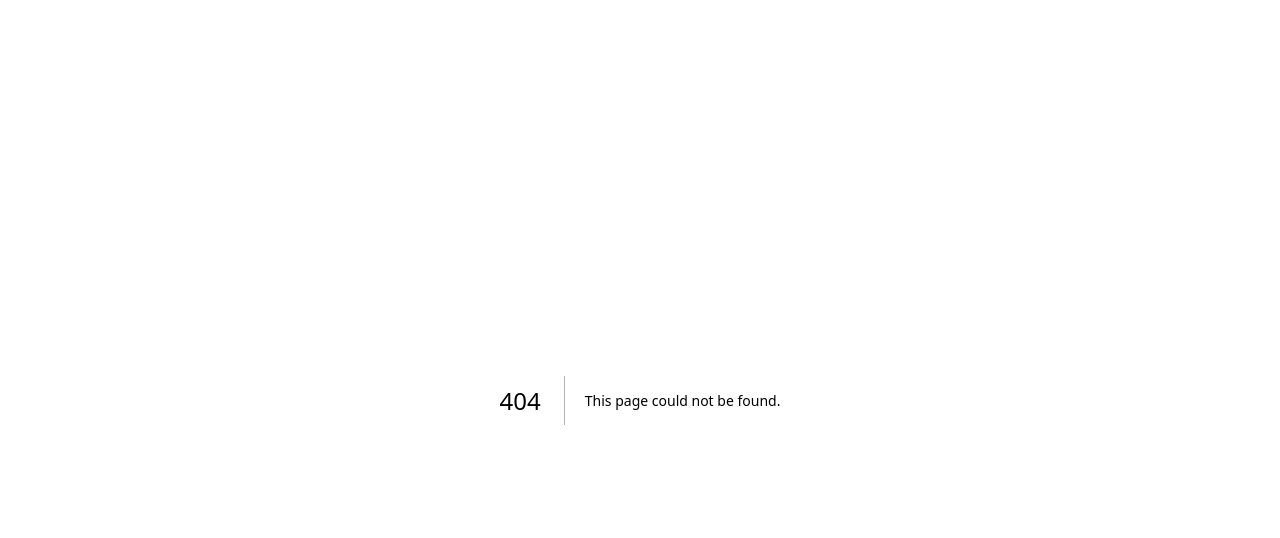
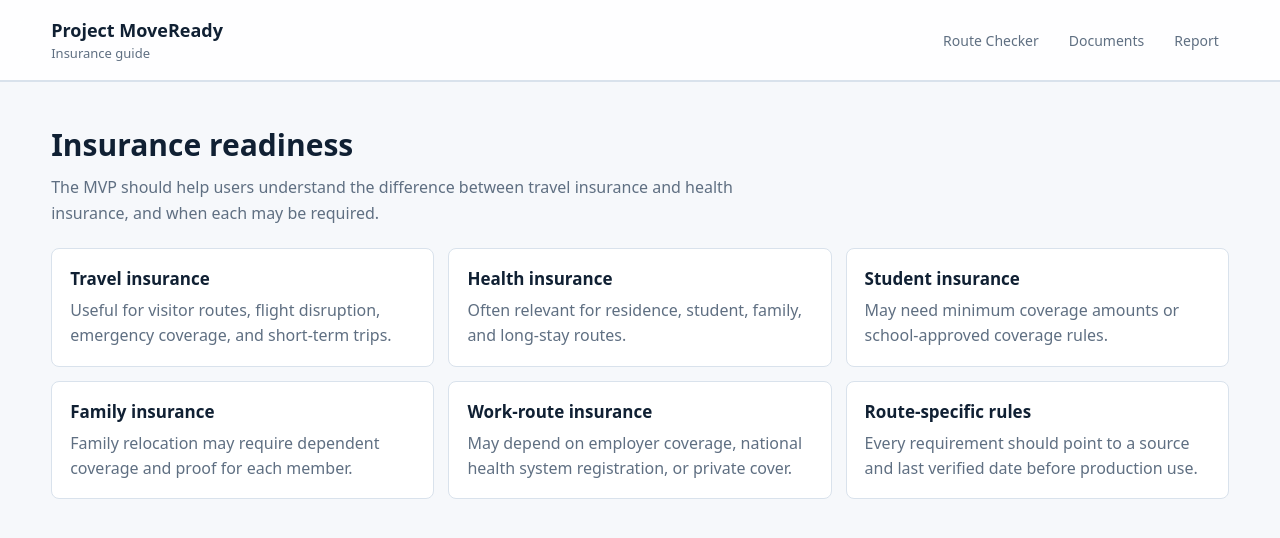
Before and after one commit to SirBM201/SirBM201-moveready-frontend, a Next.js app: page /insurance-guide in a window 1280 px wide. Before the commit this address had no page. Shown: the top 538 px of the page. Built offline with nearby package versions, Linux system fonts and the light colour scheme.

Commit message:
Add insurance guide page

```diff
--- /dev/null
+++ b/app/insurance-guide/page.tsx
@@ -0,0 +1,21 @@
+const insuranceTypes = [
+  { title: "Travel insurance", text: "Useful for visitor routes, flight disruption, emergency coverage, and short-term trips." },
+  { title: "Health insurance", text: "Often relevant for residence, student, family, and long-stay routes." },
+  { title: "Student insurance", text: "May need minimum coverage amounts or school-approved coverage rules." },
+  { title: "Family insurance", text: "Family relocation may require dependent coverage and proof for each member." },
+  { title: "Work-route insurance", text: "May depend on employer coverage, national health system registration, or private cover." },
+  { title: "Route-specific rules", text: "Every requirement should point to a source and last verified date before production use." },
+];
+
+export default function InsuranceGuidePage() {
+  return (
+    <main className="page-shell">
+      <header className="topbar"><a className="brand" href="/"><strong>Project MoveReady</strong><span>Insurance guide</span></a><nav className="nav"><a href="/route-checker">Route Checker</a><a href="/document-checklist">Documents</a><a href="/report-preview">Report</a></nav></header>
+      <section className="section">
+        <h2>Insurance readiness</h2>
+        <p className="section-intro">The MVP should help users understand the difference between travel insurance and health insurance, and when each may be required.</p>
+        <div className="grid">{insuranceTypes.map((item) => <article className="card" key={item.title}><h3>{item.title}</h3><p>{item.text}</p></article>)}</div>
+      </section>
+    </main>
+  );
+}
```
